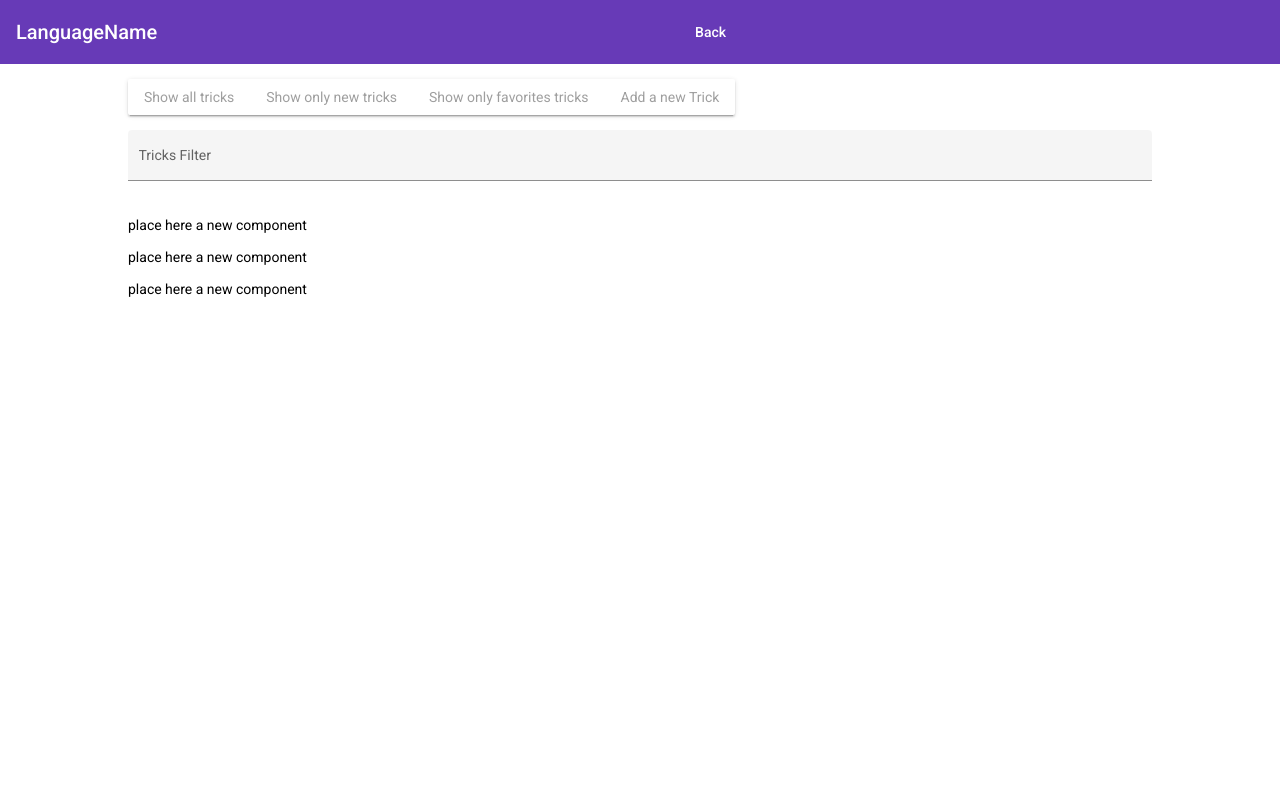
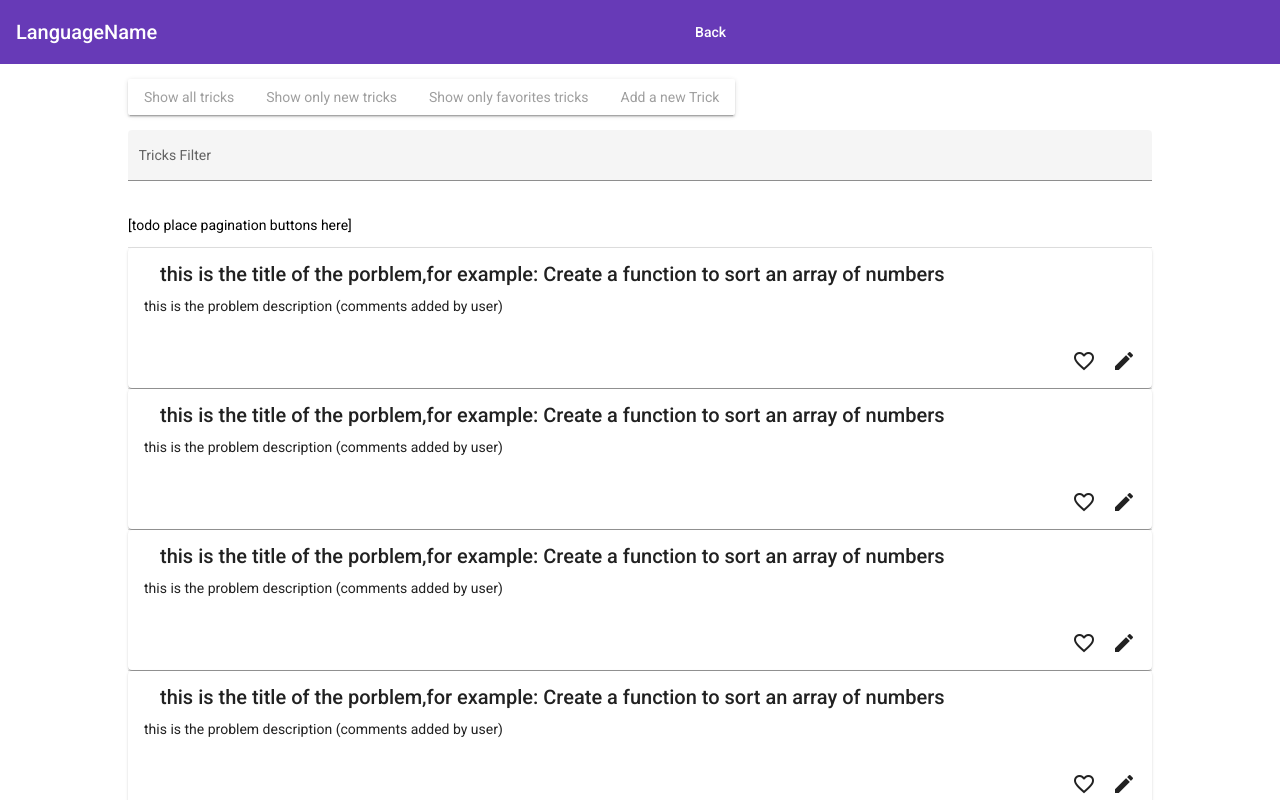
Before and after one commit to robmanganelly/coderescuerfront, an Angular app: page / in a window 1280 px wide. Shown: the top 800 px of the page. Built offline with nearby package versions, Linux system fonts and the light colour scheme.

Commit message:
added layout for single problem component

```diff
--- a/src/app/cheatsheet/cheatsheet.component.html
+++ b/src/app/cheatsheet/cheatsheet.component.html
@@ -19,11 +19,10 @@
       <input matInput placeholder="type to find " >
     </mat-form-field>
   <div class="separator"></div>
+  <div><p>[todo place pagination buttons here]</p></div>
   <div>
-    <!--todo -->
-    <p>place here a new component</p>
-    <p>place here a new component</p>
-    <p>place here a new component</p>
+    <!--todo fill the loop with real data, coming from backend -->
+    <app-probsheet *ngFor="let trick of languageTricks" ></app-probsheet>
   </div>
 
   </div>
--- a/src/app/cheatsheet/cheatsheet.component.ts
+++ b/src/app/cheatsheet/cheatsheet.component.ts
@@ -9,6 +9,8 @@ import { FormControl, FormGroup } from '@angular/forms';
 export class CheatsheetComponent implements OnInit {
 
   filterOptions?: string;
+  languageTricks : number[] = [1,2,3,4,5,6,7,8,9,1,1,2,2,2,2,2,22,2,2,2,2,2,2,22,2,2,22,2,2,22,2,2,22,2,22,2,22,2,22,2,2,22,2,22]
+  // this is a fake data, must be replaced with a real object containing all information about objects (10-20 max at a time)
 
   newTrickForm: FormGroup = new FormGroup({
     'newTrickTitle': new FormControl(''),
--- /dev/null
+++ b/src/app/probsheet/probsheet.component.html
@@ -0,0 +1,17 @@
+<mat-divider></mat-divider>
+<mat-card>
+  <mat-card-header>
+    <mat-card-title>
+      this is the title of the porblem,for example: Create a function to sort an array of numbers
+    </mat-card-title>
+  </mat-card-header>
+  <mat-card-content>
+    <p>this is the problem description (comments added by user)
+
+    </p>
+  </mat-card-content>
+  <mat-card-actions align="end">
+    <button mat-icon-button (click)=clickFavorite() ><mat-icon>{{!isFavorite? 'favorite_border': 'favorite'}}</mat-icon></button>
+    <button mat-icon-button (click)=clickEdit($event) ><mat-icon>edit</mat-icon></button>
+  </mat-card-actions>
+</mat-card>
--- /dev/null
+++ b/src/app/probsheet/probsheet.component.ts
@@ -0,0 +1,25 @@
+import { Component, OnInit } from '@angular/core';
+
+@Component({
+  selector: 'app-probsheet',
+  templateUrl: './probsheet.component.html',
+  styleUrls: ['./probsheet.component.scss']
+})
+export class ProbsheetComponent implements OnInit {
+
+  isFavorite: boolean = false;
+
+  constructor() { }
+
+  ngOnInit(): void {
+  }
+
+  clickFavorite(){
+    this.isFavorite = !this.isFavorite;
+  }
+  clickEdit(event: unknown){
+    console.log(event)
+    alert('edit clicked')
+  }
+
+}
```
Also changed, not shown: src/app/app.module.ts (+7 -1 lines), src/app/probsheet/probsheet.component.scss (added), 1 other file (tests, documents, lock files or other folders).
